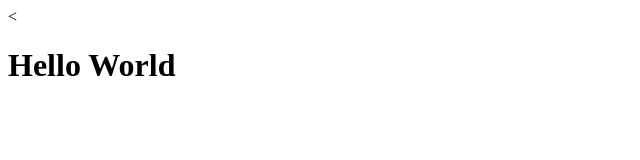
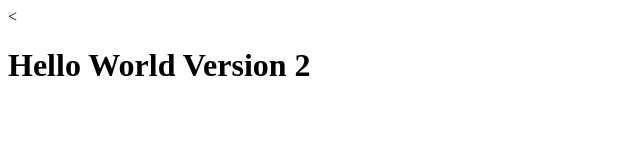
Before and after one commit to BelzPingouin/test, a plain HTML site: page index.html in a window 1280 px wide. Shown: the whole page, without its empty margins (0-640 px from the left). Drawn offline with Linux system fonts and the light colour scheme.

Commit message:
second commit

```diff
--- a/index.html
+++ b/index.html
@@ -1 +1 @@
-<html><<h1>Hello World</h1></html>
+<html><<h1>Hello World Version 2</h1></html>
```
